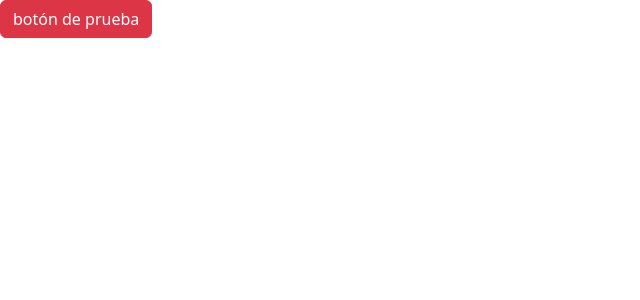
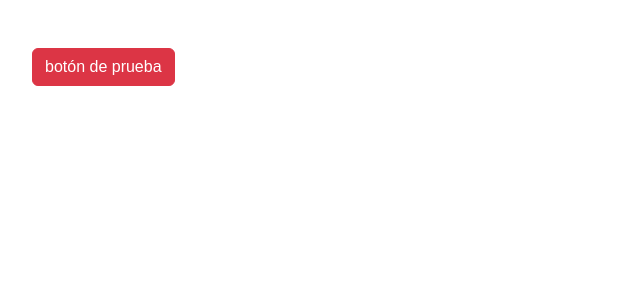
Before and after one commit to Dillan444/angular-tour-heroes, an Angular app: page / in a window 1280 px wide. Shown: the top 300 px of the page, without its empty margins (0-640 px from the left). Built offline with nearby package versions, Linux system fonts and the light colour scheme.

Commit message:
General styles

```diff
--- a/src/styles.scss
+++ b/src/styles.scss
@@ -1 +1,91 @@
 /* You can add global styles to this file, and also import other style files */
+
+* {
+  font-family: Arial, Helvetica, sans-serif;
+}
+
+h1 {
+  color: #369;
+  font-family: Arial, Helvetica, sans-serif;
+  font-size: 250%;
+}
+
+h2, h3 {
+  color: #444;
+  font-family: Arial, Helvetica, sans-serif;
+  font-weight: lighter;
+}
+
+body {
+  margin: 2em;
+
+  input[type="text"], button {
+    color: #333;
+    font-family: Cambria, Cochin, Georgia, Times, 'Times New Roman', serif;
+  }
+
+  button {
+    background-color: #eee;
+    border: none;
+    border-radius: 4px;
+    cursor: pointer;
+    color: black;
+    font-size: 1.2rem;
+    padding: 1rem;
+    margin-right: 1rem;
+    margin-bottom: 1rem;
+    margin-top: 1rem;
+
+    & :hover {
+      background-color: black;
+      color: white;
+    }
+    & :disabled {
+      background-color: #eee;
+      color: #aaa;
+      cursor: auto;
+    }
+  }
+
+  header {
+    font-family: knewave;
+    font-size: 40px;
+    color: #F7ECD9;
+    background-color: green;
+
+    button {
+      background-color: black;
+      color: white;
+    }
+
+    img {
+      width: 150px;
+      height: 150px;
+    }
+  }
+
+  .main-container {
+    background-color: blue;
+
+    .dashboardTop {
+      font-family: 'Gill Sans', 'Gill Sans MT', Calibri, 'Trebuchet MS', sans-serif;
+    }
+
+    .tarjetaDetalles {
+      font-family: 'Lucida Sans', 'Lucida Sans Regular', 'Lucida Grande', 'Lucida Sans Unicode', Geneva, Verdana, sans-serif;
+
+      .btn-back {
+        background-color: black;
+        color: white;
+      }
+    }
+
+    .listado {
+
+      .img-hero {
+        width: 40px;
+      }
+    }
+  }
+
+}
```
